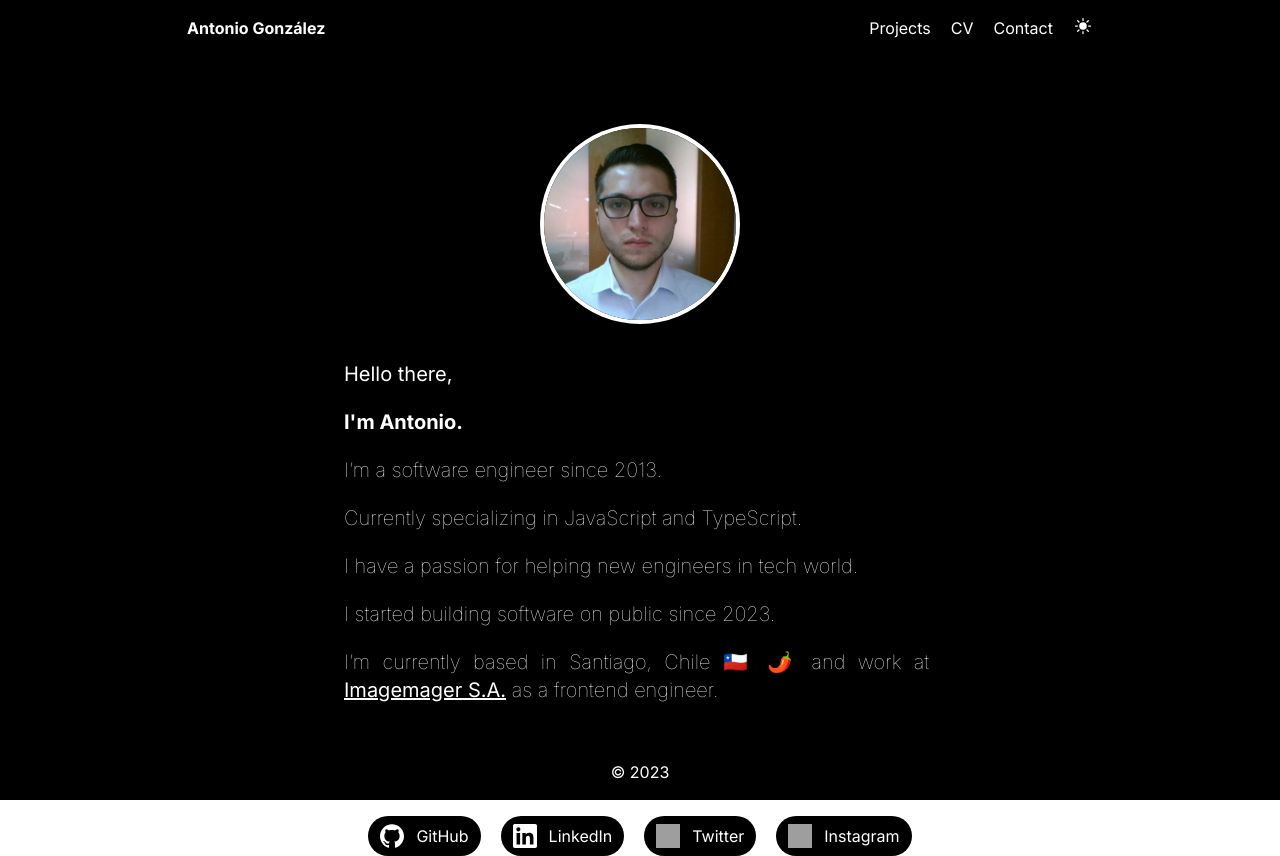
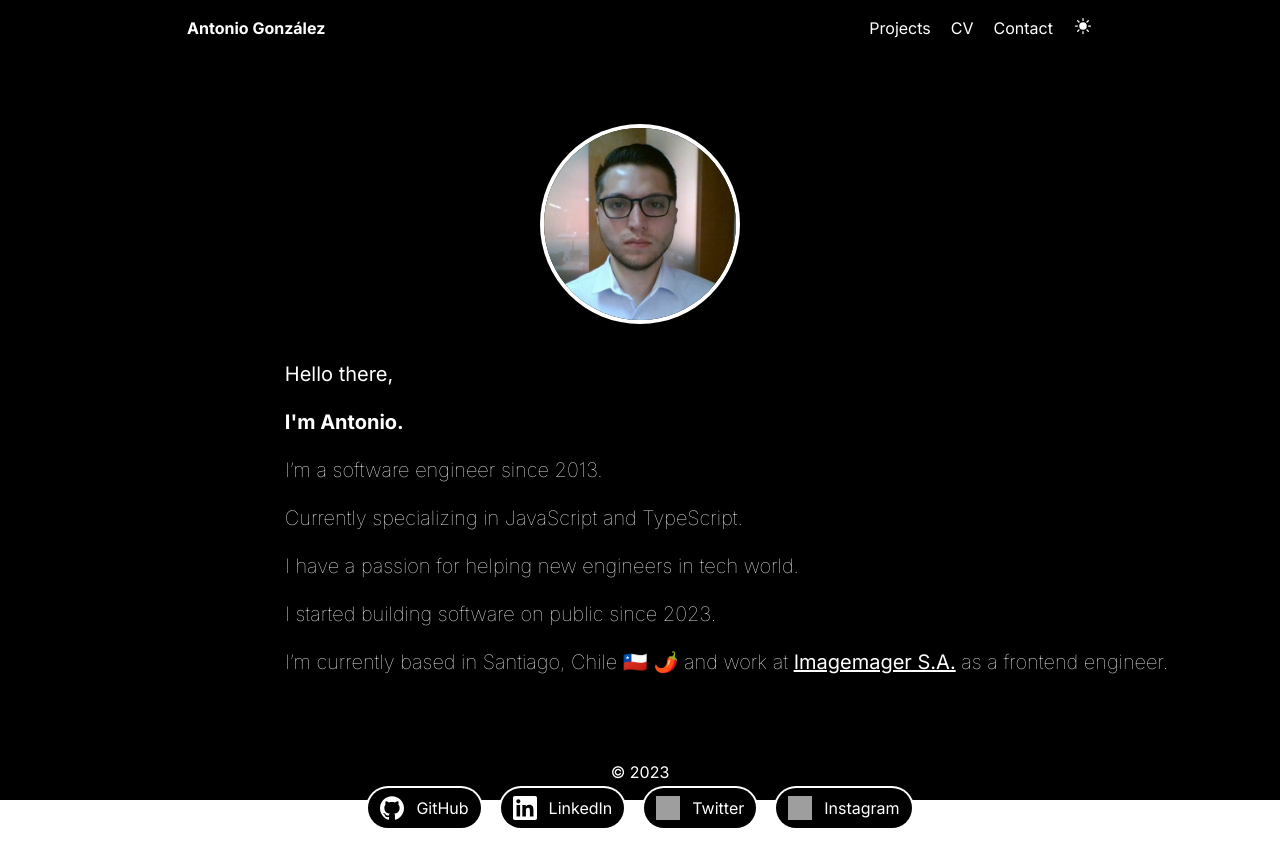
Before and after one commit to chilleno/portfolio, a Next.js app: page / in a window 1280 px wide. After the commit the page ends 828 px from the top, so only its background shows below. Built offline with nearby package versions, Linux system fonts and the light colour scheme; grey boxes are pictures that could not be loaded.

Commit message:
Update tailwind.config.js
- add screens sizes to tailwind config

```diff
--- a/tailwind.config.js
+++ b/tailwind.config.js
@@ -6,6 +6,12 @@ module.exports = {
     './src/app/**/*.{js,ts,jsx,tsx,mdx}',
   ],
   theme: {
+    screens: {
+      sm: '375px',
+      md: '440px',
+      lg: '976px',
+      xl: '1440px',
+    },
     extend: {
       backgroundImage: {
         'gradient-radial': 'radial-gradient(var(--tw-gradient-stops))',
```
